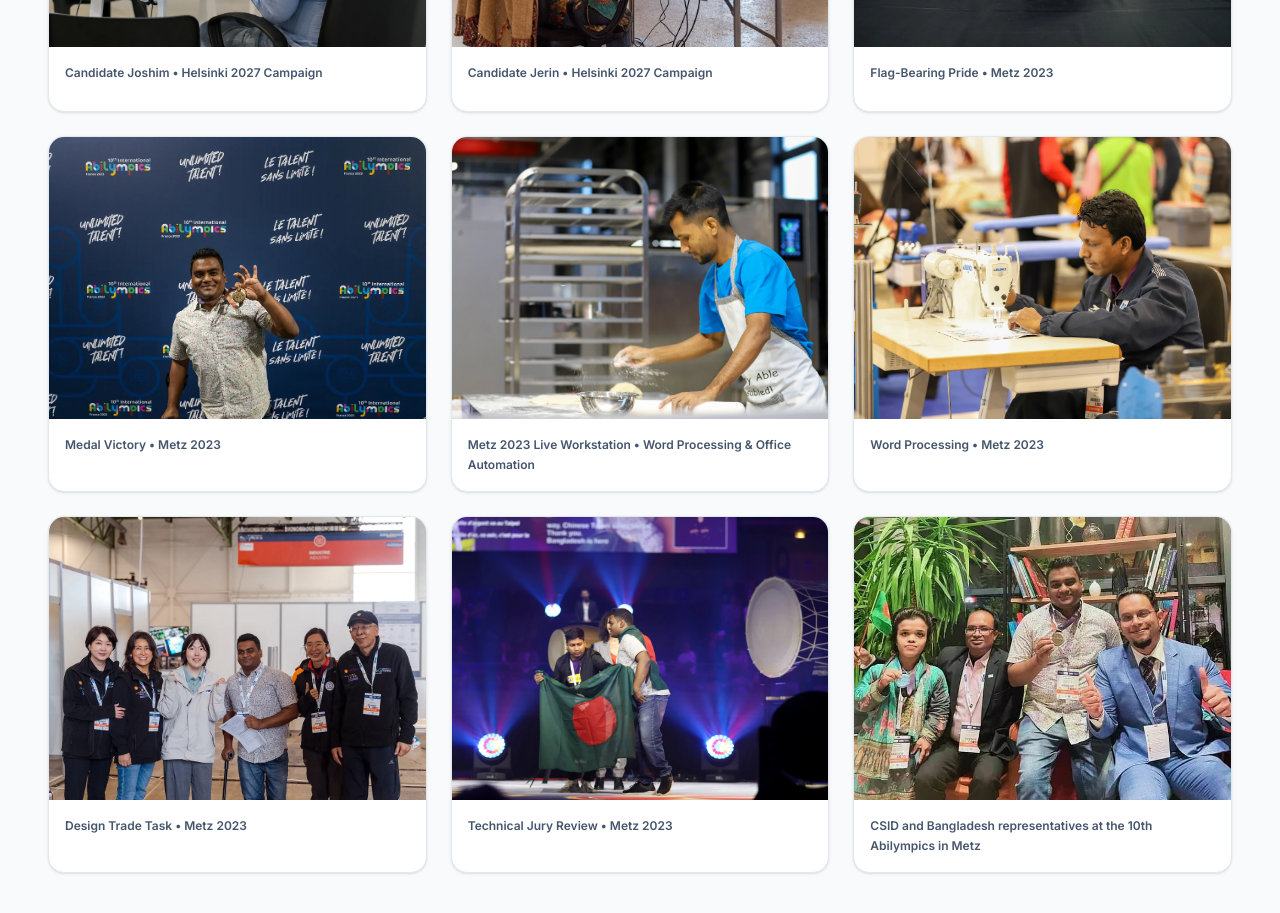
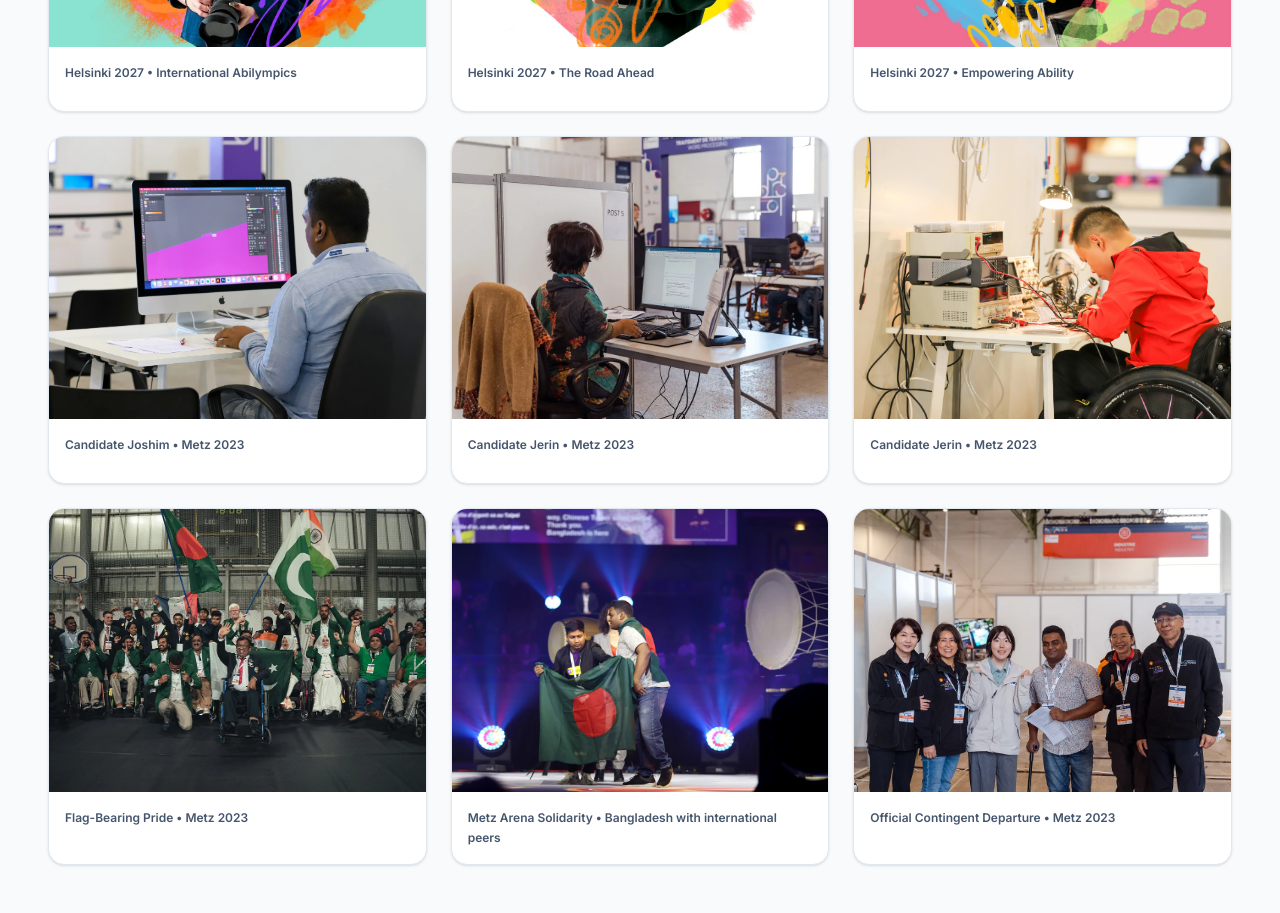
Before and after one commit to faaiisal/abilympicsbd-partners, a Next.js app: page / in a window 1280 px wide. Shown: the part 9580-10493 px from the top of the page. Built offline with nearby package versions, Linux system fonts and the light colour scheme.

Commit message:
Update the code page gallery.ts file

```diff
--- a/src/components/Gallery.tsx
+++ b/src/components/Gallery.tsx
@@ -5,48 +5,35 @@ import { useState } from "react";
 import { galleryImages } from "@/content";
 import { SectionHeading } from "./SectionHeading";
 
-const validPaths = new Set([
-  "/images/2023/jerin-2023.webp",
-  "/images/2023/joshim-2023.webp",
-  "/images/2023/metz-2023-medal-01.webp",
-  "/images/gallery/gallery-00.webp",
-  "/images/gallery/gallery-01.webp",
-  "/images/gallery/gallery-02.webp",
-  "/images/gallery/gallery-03.webp",
-  "/images/gallery/gallery-04.webp",
-  "/images/gallery/gallery-05.webp",
-  "/images/gallery/gallery-06.webp",
-  "/images/gallery/gallery-07.webp",
-  "/images/gallery/gallery-08.webp",
-  "/images/gallery/gallery-09webp.webp",
-  "/images/gallery/gallery-10.webp",
-  "/images/gallery/gallery-11.webp",
-  "/images/gallery/gallery-12.webp",
-  "/images/gallery/gallery-13.webp",
-  "/images/gallery/gallery-15.webp",
-  "/images/gallery/gallery-16.webp",
-  "/images/institutional/csid-representative-00.webp",
-  "/images/institutional/csid-representative-01.webp",
-  "/images/participants/metz-2023-banner.webp",
-]);
+type GalleryCategory =
+  | "all"
+  | "metz"
+  | "participants"
+  | "helsinki"
+  | "institutional";
 
 const MAX_GALLERY_IMAGES = 9;
 
 export function Gallery() {
-  const [activeCategory, setActiveCategory] = useState<"all" | "metz" | "participants" | "helsinki" | "institutional">("all");
+  const [activeCategory, setActiveCategory] =
+    useState<GalleryCategory>("all");
+
   const images = galleryImages
-    .filter(
-      (image) =>
-        validPaths.has(image.src) &&
-        (activeCategory === "all" || image.category === activeCategory),
-    )
+    .filter((image) => {
+      if (activeCategory === "all") {
+        return true;
+      }
+
+      return image.category === activeCategory;
+    })
     .slice(0, MAX_GALLERY_IMAGES);
-  const filters = [
+
+  const filters: Array<[GalleryCategory, string]> = [
     ["all", "All"],
     ["metz", "Metz 2023"],
     ["participants", "Participants"],
     ["helsinki", "Helsinki 2027"],
-  ] as const;
+  ];
 
   return (
     <section
@@ -61,37 +48,55 @@ export function Gallery() {
             title="Documentary Gallery"
             description="Captured moments from Metz 2023, bootcamps, and the road to Helsinki 2027."
           />
+
           <div className="overflow-x-auto pb-1">
-            <div aria-label="Gallery category filters" className="inline-flex min-w-max gap-1 rounded-xl border border-slate-300 bg-white p-1.5 shadow-sm" role="tablist">
-              {filters.map(([value, label]) => (
+            <div
+              aria-label="Gallery category filters"
+              className="inline-flex min-w-max gap-1 rounded-xl border border-slate-300 bg-white p-1.5 shadow-sm"
+              role="tablist"
+            >
+              {filters.map(([value, label]) => {
+                const isActive = activeCategory === value;
+
+                return (
                   <button
                     key={value}
                     type="button"
                     role="tab"
-                  aria-selected={activeCategory === value}
+                    aria-selected={isActive}
                     aria-controls="gallery-grid"
                     onClick={() => setActiveCategory(value)}
-                  className={`rounded-lg px-3 py-2 text-xs font-bold transition-colors sm:px-4 ${
-                    activeCategory === value
-                      ? "bg-brand-green text-white"
-                      : "text-slate-600 hover:bg-slate-100 hover:text-slate-900"
-                  }`}
+                    className={
+                      isActive
+                        ? "rounded-lg bg-brand-green px-3 py-2 text-xs font-bold text-white transition-colors sm:px-4"
+                        : "rounded-lg px-3 py-2 text-xs font-bold text-slate-600 transition-colors hover:bg-slate-100 hover:text-slate-900 sm:px-4"
+                    }
                   >
                     {label}
                   </button>
-              ))}
+                );
+              })}
             </div>
           </div>
         </div>
+
         <h2 id="gallery-title" className="sr-only">
           Abilympics Bangladesh documentary gallery
         </h2>
-        <div id="gallery-grid" role="tabpanel" aria-live="polite" className="mt-8 grid grid-cols-2 gap-3 sm:grid-cols-3 lg:grid-cols-3 lg:gap-6">
+
+        <div
+          id="gallery-grid"
+          role="tabpanel"
+          aria-live="polite"
+          className="mt-8 grid grid-cols-2 gap-3 sm:grid-cols-3 lg:grid-cols-3 lg:gap-6"
+        >
           {images.map((image, index) => (
             <figure
               key={image.id}
               className="gallery-reveal group overflow-hidden rounded-2xl border border-slate-200 bg-white shadow-card"
-              style={{ animationDelay: `${Math.min(index * 35, 350)}ms` }}
+              style={{
+                animationDelay: `${Math.min(index * 35, 350)}ms`,
+              }}
             >
               <div className="aspect-[4/3] overflow-hidden bg-slate-100">
                 <Image
@@ -103,17 +108,19 @@ export function Gallery() {
                   className="h-full w-full object-cover object-center transition-transform duration-300 motion-safe:group-hover:scale-105"
                 />
               </div>
+
               <figcaption className="min-h-16 p-3 text-xs font-semibold leading-5 text-slate-600 sm:p-4">
                 {image.caption}
               </figcaption>
             </figure>
           ))}
         </div>
-        {images.length === 0 ? (
+
+        {images.length === 0 && (
           <p className="mt-8 rounded-xl border border-dashed border-slate-300 bg-white p-6 text-center text-sm text-slate-600">
             No prepared images are available in this category.
           </p>
-        ) : null}
+        )}
       </div>
     </section>
   );
--- a/src/content/gallery.ts
+++ b/src/content/gallery.ts
@@ -3,40 +3,62 @@ import type { GalleryImage } from "@/types/content";
 /**
  * Documentary gallery images.
  *
- * SOURCE: Image paths follow the convention established in the migration plan.
- * Categories: "metz" | "participants" | "helsinki" | "institutional"
+ * Categories:
+ * - "metz"        → Metz 2023 documentary images
+ * - "participants" → Bangladesh participant/candidate stories
+ * - "helsinki"    → Helsinki 2027 images
  *
- * IMPORTANT: These paths are PLACEHOLDERS pending delivery of real image assets.
- * Each item maps to the expected file location under public/images/.
- * The alt text and captions are based on Stitch HTML descriptions.
- *
- * gallery-14 is intentionally skipped — confirm with client if missing asset.
- *
- * TODO: Replace all src paths once real image assets are provided.
- * TODO: Confirm gallery-14 — either add or note intentional gap.
+ * Total:
+ * - Metz 2023: 6 images
+ * - Participants: 3 images
+ * - Helsinki 2027: 3 images
+ * - Total: 12 images
  */
+
 export const galleryImages: GalleryImage[] = [
   // ─── Helsinki 2027 ───────────────────────────────────────────────────────
   {
-    id: "helsinki-2027",
-    src: "/images/2027/gallery-12.webp",
-    alt: "Official Abilympics Bangladesh 2027 Emblem",
-    caption: "Official Delegation Emblem • 2027",
+    id: "helsinki-2027-01",
+    src: "/images/2027/helsinki-2027-01.webp",
+    alt: "Abilympics Helsinki 2027",
+    caption: "Helsinki 2027 • International Abilympics",
     category: "helsinki",
   },
-  // ─── participants ───────────────────────────────────────────────────────
+  {
+    id: "helsinki-2027-02",
+    src: "/images/2027/helsinki-2027-02.webp",
+    alt: "Abilympics Helsinki 2027 event",
+    caption: "Helsinki 2027 • The Road Ahead",
+    category: "helsinki",
+  },
+  {
+    id: "helsinki-2027-03",
+    src: "/images/2027/helsinki-2027-03.webp",
+    alt: "Abilympics Helsinki 2027",
+    caption: "Helsinki 2027 • Empowering Ability",
+    category: "helsinki",
+  },
+
+  // ─── Participants ────────────────────────────────────────────────────────
   {
     id: "helsinki-poster-joshim",
     src: "/images/2023/joshim-2023.webp",
-    alt: "Helsinki 2027 Campaign Poster for Candidate Joshim",
-    caption: "Candidate Joshim • Helsinki 2027 Campaign",
+    alt: "Candidate Joshim representing Bangladesh on the road to Helsinki 2027",
+    caption: "Candidate Joshim • Metz 2023",
     category: "participants",
   },
   {
     id: "helsinki-poster-jerin",
     src: "/images/2023/jerin-2023.webp",
-    alt: "Helsinki 2027 Campaign Poster for Candidate Jerin",
-    caption: "Candidate Jerin • Helsinki 2027 Campaign",
+    alt: "Candidate Jerin representing Bangladesh on the road to Helsinki 2027",
+    caption: "Candidate Jerin • Metz 2023",
+    category: "participants",
+  },
+    {
+    id: "helsinki-poster-wheelchair",
+    src: "/images/gallery/gallery-10.webp",
+    alt: "Candidate Jerin representing Bangladesh on the road to Helsinki 2027",
+    caption: "Candidate Jerin • Metz 2023",
     category: "participants",
   },
 
@@ -50,16 +72,16 @@ export const galleryImages: GalleryImage[] = [
   },
   {
     id: "metz-solidarity",
-    src: "/images/2023/metz-2023-delegation-01.webp",
+    src: "/images/gallery/gallery-03.webp",
     alt: "South Asian delegations including Bangladesh raising national flags together in Metz arena",
     caption: "Metz Arena Solidarity • Bangladesh with international peers",
     category: "metz",
   },
   {
     id: "metz-departure",
-    src: "/images/participants/metz-2023-delegation-airport.webp",
+    src: "/images/gallery/gallery-02.webp",
     alt: "Bangladesh delegation with official CSID departure banner at airport",
-    caption: "Official Contingent Departure organized by CSID & United Action",
+    caption: "Official Contingent Departure • Metz 2023",
     category: "metz",
   },
   {
@@ -72,134 +94,15 @@ export const galleryImages: GalleryImage[] = [
   {
     id: "metz-workstation",
     src: "/images/gallery/gallery-00.webp",
-    alt: "Bangladeshi candidate completing rigorous word processing and data testing station in competition",
-    caption: "Metz 2023 Live Workstation • Word Processing & Office Automation",
+    alt: "Bangladeshi candidate completing a word processing and data testing task during competition",
+    caption: "Live Workstation • Metz 2023",
     category: "metz",
   },
   {
     id: "metz-workstation-2",
     src: "/images/gallery/gallery-01.webp",
-    alt: "Competitor performing typing and word processing test",
+    alt: "Competitor performing a typing and word processing test",
     caption: "Word Processing • Metz 2023",
     category: "metz",
   },
-  {
-    id: "metz-design",
-    src: "/images/gallery/gallery-02.webp",
-    alt: "Competitor working on high precision graphic workstation",
-    caption: "Design Trade Task • Metz 2023",
-    category: "metz",
-  },
-  {
-    id: "metz-jury",
-    src: "/images/gallery/gallery-03.webp",
-    alt: "Team meeting with international officials in Metz",
-    caption: "Technical Jury Review • Metz 2023",
-    category: "metz",
-  },
-
-  // ─── Institutional ───────────────────────────────────────────────────────
-  {
-    id: "csid-delegation",
-    src: "/images/institutional/csid-representative-00.webp",
-    alt: "Bangladeshi contingent leaders and competitors collaborating with global jury members",
-    caption: "CSID and Bangladesh representatives at the 10th Abilympics in Metz",
-    category: "institutional",
-  },
-  {
-    id: "csid-collaboration",
-    src: "/images/institutional/csid-representative-01.webp",
-    alt: "CSID and Bangladesh lead team collaborating with IAF Officials at the 10th Abilympics in Metz",
-    caption: "International Engagement • CSID with IAF Delegates",
-    category: "institutional",
-  },
-
-  // ─── Gallery archive (additional images — paths TBC) ─────────────────────
-  // TODO: Map gallery-04 through gallery-16 to correct categories
-  // once asset descriptions are confirmed. Do not invent captions.
-  {
-    id: "gallery-04",
-    src: "/images/gallery/gallery-04.webp",
-    alt: "Abilympics Bangladesh 2023 documentary photograph",
-    caption: "Metz 2023 • Documentary Archive",
-    category: "metz",
-  },
-  {
-    id: "gallery-05",
-    src: "/images/gallery/gallery-05.webp",
-    alt: "Abilympics Bangladesh 2023 documentary photograph",
-    caption: "Metz 2023 • Documentary Archive",
-    category: "metz",
-  },
-  {
-    id: "gallery-06",
-    src: "/images/gallery/gallery-06.webp",
-    alt: "Abilympics Bangladesh 2023 documentary photograph",
-    caption: "Metz 2023 • Documentary Archive",
-    category: "metz",
-  },
-  {
-    id: "gallery-07",
-    src: "/images/gallery/gallery-07.webp",
-    alt: "Abilympics Bangladesh 2023 documentary photograph",
-    caption: "Metz 2023 • Documentary Archive",
-    category: "metz",
-  },
-  {
-    id: "gallery-08",
-    src: "/images/gallery/gallery-08.webp",
-    alt: "Abilympics Bangladesh 2023 documentary photograph",
-    caption: "Metz 2023 • Documentary Archive",
-    category: "metz",
-  },
-  {
-    id: "gallery-09",
-    src: "/images/gallery/gallery-09webp.webp",
-    alt: "Abilympics Bangladesh 2023 documentary photograph",
-    caption: "Metz 2023 • Documentary Archive",
-    category: "metz",
-  },
-  {
-    id: "gallery-10",
-    src: "/images/gallery/gallery-10.webp",
-    alt: "Abilympics Bangladesh 2023 documentary photograph",
-    caption: "Metz 2023 • Documentary Archive",
-    category: "metz",
-  },
-  {
-    id: "gallery-11",
-    src: "/images/gallery/gallery-11.webp",
-    alt: "Abilympics Bangladesh 2023 documentary photograph",
-    caption: "Metz 2023 • Documentary Archive",
-    category: "metz",
-  },
-  {
-    id: "gallery-12",
-    src: "/images/gallery/gallery-12.webp",
-    alt: "Abilympics Bangladesh 2023 documentary photograph",
-    caption: "Metz 2023 • Documentary Archive",
-    category: "metz",
-  },
-  {
-    id: "gallery-13",
-    src: "/images/gallery/gallery-13.webp",
-    alt: "Abilympics Bangladesh 2023 documentary photograph",
-    caption: "Metz 2023 • Documentary Archive",
-    category: "metz",
-  },
-  // gallery-14: NEEDS CONTENT MAPPING — skipped until confirmed
-  {
-    id: "gallery-15",
-    src: "/images/gallery/gallery-15.webp",
-    alt: "Abilympics Bangladesh 2023 documentary photograph",
-    caption: "Metz 2023 • Documentary Archive",
-    category: "metz",
-  },
-  {
-    id: "gallery-16",
-    src: "/images/gallery/gallery-16.webp",
-    alt: "Abilympics Bangladesh 2023 documentary photograph",
-    caption: "Metz 2023 • Documentary Archive",
-    category: "metz",
-  },
 ];
```
Also changed, not shown: public/images/gallery/gallery-09.webp (renamed from public/images/gallery/gallery-09webp.webp). Lines whose indentation alone changed are shown as unchanged.
